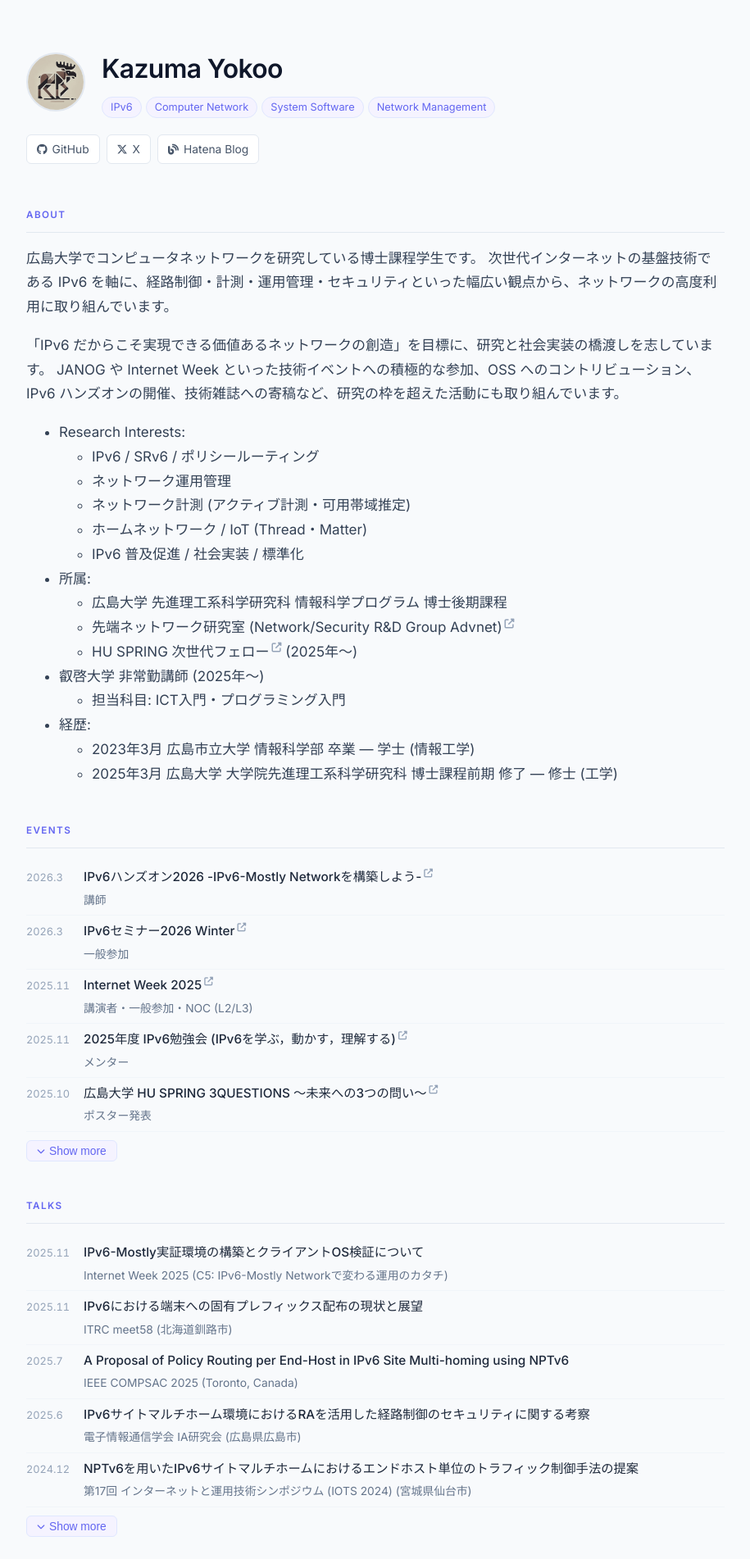
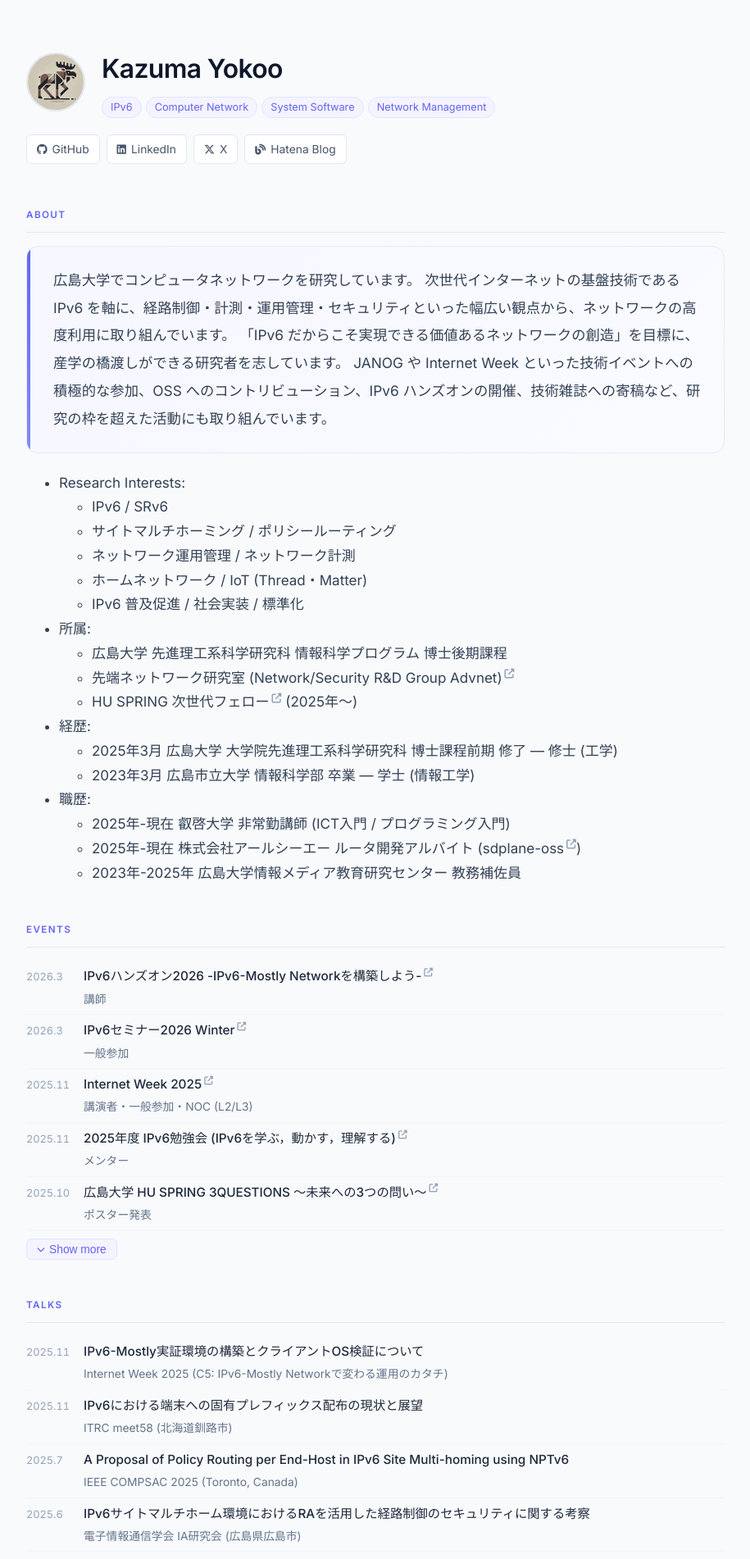
Before and after one commit to y-kzm/profile, a Jekyll site: the page built from docs/index.md, in a window 1280 px wide. Shown: the top 1902 px of the page at 82% size, without its empty margins (182-1097 px from the left). Built offline with Jekyll 4.4.1, drawn with Linux system fonts in a browser that asks for light colours; some of the changed text lies outside the part shown.

Commit message:
feat(profile): add LinkedIn link, About intro card, and work history
- Add LinkedIn to SNS links
- Render About intro as a card with a subtle accent
- Add 職歴 (work history) section to About

```diff
--- a/docs/_layouts/default.html
+++ b/docs/_layouts/default.html
@@ -151,6 +151,33 @@
     .about-text a {
       color: inherit;
       text-decoration: none;
+    }
+
+    /* About intro card */
+    .about-intro {
+      position: relative;
+      background: linear-gradient(135deg, #f6f7ff 0%, #fafbff 100%);
+      border: 1px solid #e7e9fb;
+      border-radius: 14px;
+      padding: 24px 28px 24px 32px;
+      margin: 0 0 22px;
+      color: #334155;
+      font-size: 1.02rem;
+      line-height: 1.95;
+      overflow: hidden;
+    }
+    .about-intro::before {
+      content: "";
+      position: absolute;
+      top: 0;
+      left: 0;
+      width: 4px;
+      height: 100%;
+      background: linear-gradient(180deg, #6366f1, #818cf8);
+    }
+    .about-intro p { margin: 0; }
+    @media (max-width: 600px) {
+      .about-intro { padding: 20px 18px 20px 22px; }
     }
     .about-text a .ext-icon,
     .item-title a .ext-icon {
@@ -331,10 +358,15 @@
       </div>
     </div><!-- /.profile-header -->
 
-    {% if page.about %}
+    {% if page.about_intro or page.about %}
     <div class="section">
       <h2>About</h2>
+      {% if page.about_intro %}
+      <div class="about-intro">{{ page.about_intro | markdownify }}</div>
+      {% endif %}
+      {% if page.about %}
       <div class="about-text">{{ page.about | markdownify }}</div>
+      {% endif %}
     </div>
     {% endif %}
 
--- a/docs/index.md
+++ b/docs/index.md
@@ -14,6 +14,9 @@ sns:
   - icon: "fab fa-github"
     label: "GitHub"
     url: "https://github.com/y-kzm"
+  - icon: "fab fa-linkedin"
+    label: "LinkedIn"
+    url: "https://www.linkedin.com/in/kazuma-yokoo-142267330"
   - icon: "fab fa-x-twitter"
     label: "X"
     url: "https://twitter.com/yy_kzm"
@@ -21,28 +24,30 @@ sns:
     label: "Hatena Blog"
     url: "https://y-kzm.hatenablog.com/"
 
-about: |
-  広島大学でコンピュータネットワークを研究している博士課程学生です。
+about_intro: |
+  広島大学でコンピュータネットワークを研究しています。
   次世代インターネットの基盤技術である IPv6 を軸に、経路制御・計測・運用管理・セキュリティといった幅広い観点から、ネットワークの高度利用に取り組んでいます。
-
-  「IPv6 だからこそ実現できる価値あるネットワークの創造」を目標に、研究と社会実装の橋渡しを志しています。
+  「IPv6 だからこそ実現できる価値あるネットワークの創造」を目標に、産学の橋渡しができる研究者を志しています。
   JANOG や Internet Week といった技術イベントへの積極的な参加、OSS へのコントリビューション、IPv6 ハンズオンの開催、技術雑誌への寄稿など、研究の枠を超えた活動にも取り組んでいます。
 
+about: |
   - Research Interests:
-    - IPv6 / SRv6 / ポリシールーティング
-    - ネットワーク運用管理
-    - ネットワーク計測 (アクティブ計測・可用帯域推定)
+    - IPv6 / SRv6
+    - サイトマルチホーミング / ポリシールーティング
+    - ネットワーク運用管理 / ネットワーク計測
     - ホームネットワーク / IoT (Thread・Matter)
     - IPv6 普及促進 / 社会実装 / 標準化
   - 所属:
     - 広島大学 先進理工系科学研究科 情報科学プログラム 博士後期課程
     - [先端ネットワーク研究室 (Network/Security R&D Group Advnet)](https://net.hiroshima-u.ac.jp/advnet/)
     - HU SPRING [次世代フェロー](https://www.hiroshima-u.ac.jp/fellowship/adopters-list) (2025年〜)
-  - 叡啓大学 非常勤講師 (2025年〜)
-    - 担当科目: ICT入門・プログラミング入門
   - 経歴:
+    - 2025年3月 広島大学 大学院先進理工系科学研究科 博士課程前期 修了 — 修士 (工学)
     - 2023年3月 広島市立大学 情報科学部 卒業 — 学士 (情報工学)
-    - 2025年3月 広島大学 大学院先進理工系科学研究科 博士課程前期 修了 — 修士 (工学)
+  - 職歴:
+    - 2025年-現在 叡啓大学 非常勤講師 (ICT入門 / プログラミング入門)
+    - 2025年-現在 株式会社アールシーエー ルータ開発アルバイト ([sdplane-oss](https://github.com/kait-cronos/sdplane-oss))
+    - 2023年-2025年 広島大学情報メディア教育研究センター 教務補佐員
 
 events:
   - year: "2026.3"
@@ -232,7 +237,7 @@ publications:
     title: "組織ネットワークにおけるIPv6-Mostly導入に向けた技術検証と課題整理"
     url: "https://ipsj.ixsq.nii.ac.jp/records/2009646"
     authors: "大脇 洋, 横尾 和真, 丁 曄澎, 小川 康一, 近堂 徹"
-    venue: "情報処理学会 研究報告インターネットと運用技術（IOT）, 2026-IOT-73, no.1, pp.1-7, 2026年5月."
+    venue: "情報処理学会 研究報告インターネットと運用技術（IOT）, 2026-IOT-73, no.1, pp.1-7, 2026年5月. (優秀学生賞受賞)"
   - year: "2025.7"
     title: "A Proposal of Policy Routing per End-Host in IPv6 Site Multi-homing using NPTv6"
     url: "https://doi.org/10.1109/COMPSAC65507.2025.00208"
```
Also changed, not shown: 1 other file.
